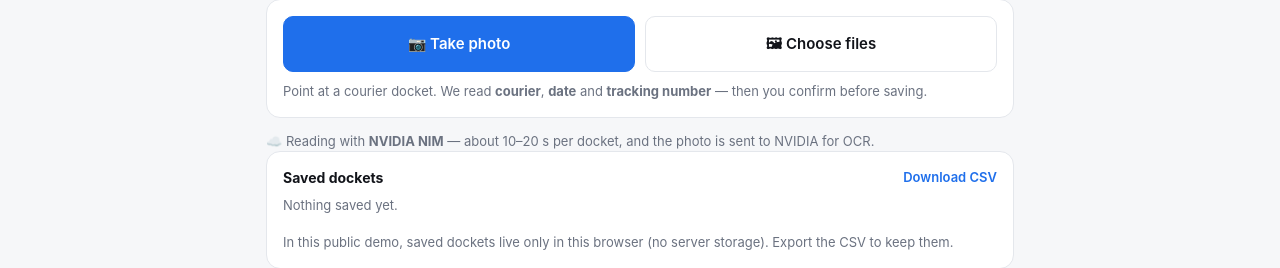
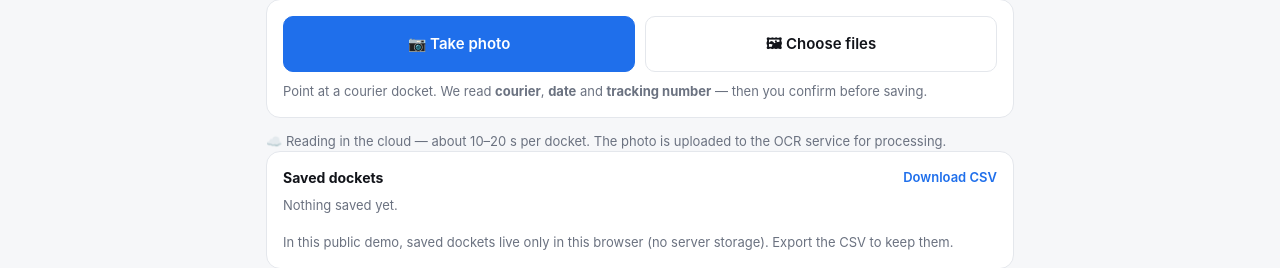
Before and after one commit to bhaskar-hhp/docketscan, a plain HTML site: page docs/index.html in a window 1280 px wide. Shown: the part 65-333 px from the top of the page. Drawn offline with Linux system fonts and the light colour scheme.

Commit message:
Remove vendor names from the public UI copy

```diff
--- a/docs/config.js
+++ b/docs/config.js
@@ -1,3 +1,3 @@
-// Deployed Cloudflare Worker that proxies NVIDIA NIM.
+// Deployed Cloudflare Worker that proxies the OCR backend.
 // Redeploy the worker with `worker/deploy.sh` and update this if the URL changes.
 window.DOCKETSCAN_API = "https://docketscan-nim.swiftcom-web.workers.dev";
--- a/docs/index.html
+++ b/docs/index.html
@@ -127,7 +127,7 @@ const state = { queue: [], busy: false };
 
 /* ---------- backend mode ----------
    Same-origin (Python app) by default. A static build injects
-   window.DOCKETSCAN_API = "<cloudflare worker url>" to run against NIM. */
+   window.DOCKETSCAN_API = "<worker url>" to run against the hosted OCR backend. */
 const API = String(window.DOCKETSCAN_API || '').replace(/\/+$/, '');
 const REMOTE = !!API;
 const LS_KEY = 'docketscan.records';
@@ -454,7 +454,7 @@ $('#csv-link').onclick = async (e) => {
   if (REMOTE) {
     const note = document.createElement('p');
     note.className = 'hint';
-    note.innerHTML = '☁️ Reading with <b>NVIDIA NIM</b> — about 10–20 s per docket, and the photo is sent to NVIDIA for OCR.';
+    note.innerHTML = '☁️ Reading in the cloud — about 10–20 s per docket. The photo is uploaded to the OCR service for processing.';
     $('#results').parentNode.insertBefore(note, $('#results'));
     $('#authbar').style.display = 'none';
     $('#storage-note').style.display = 'block';
```
Also changed, not shown: static/index.html (+2 -2 lines).
